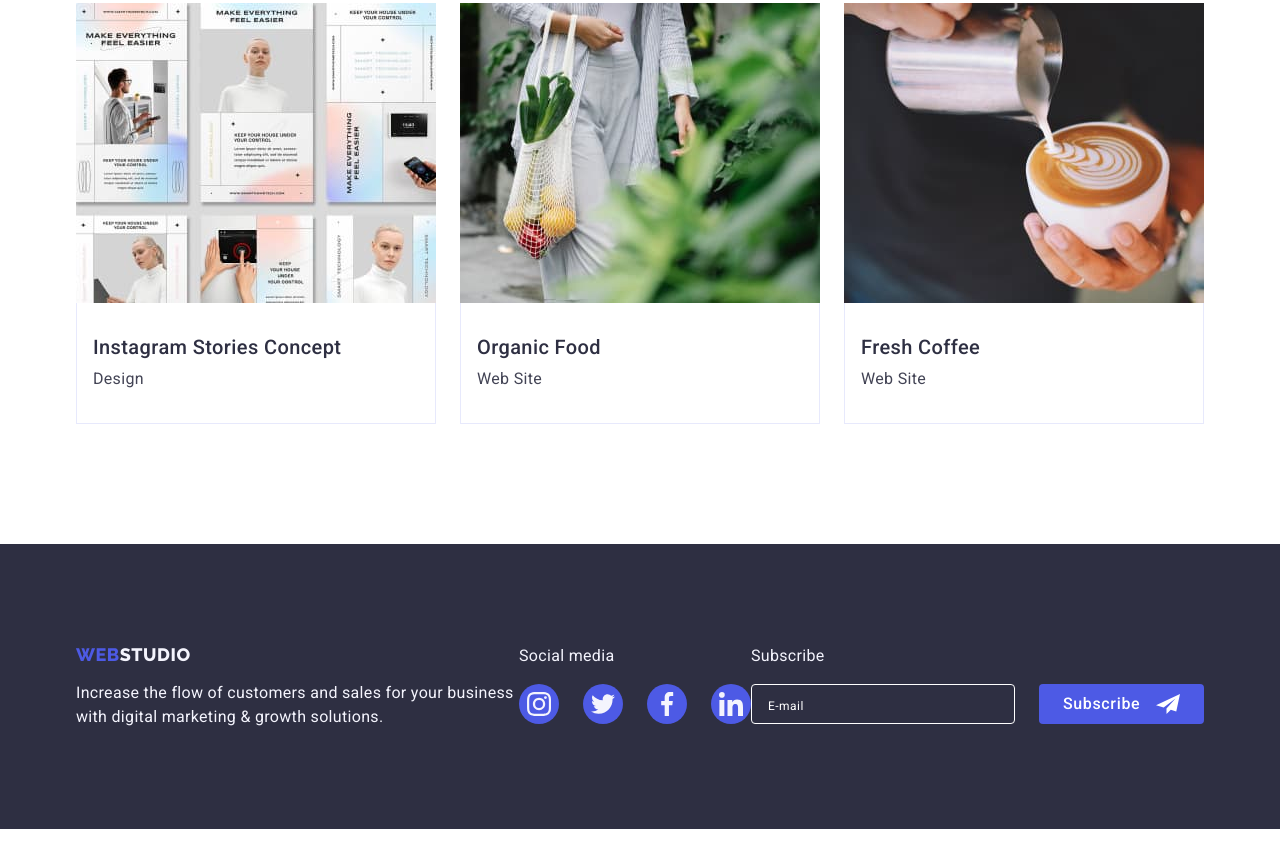
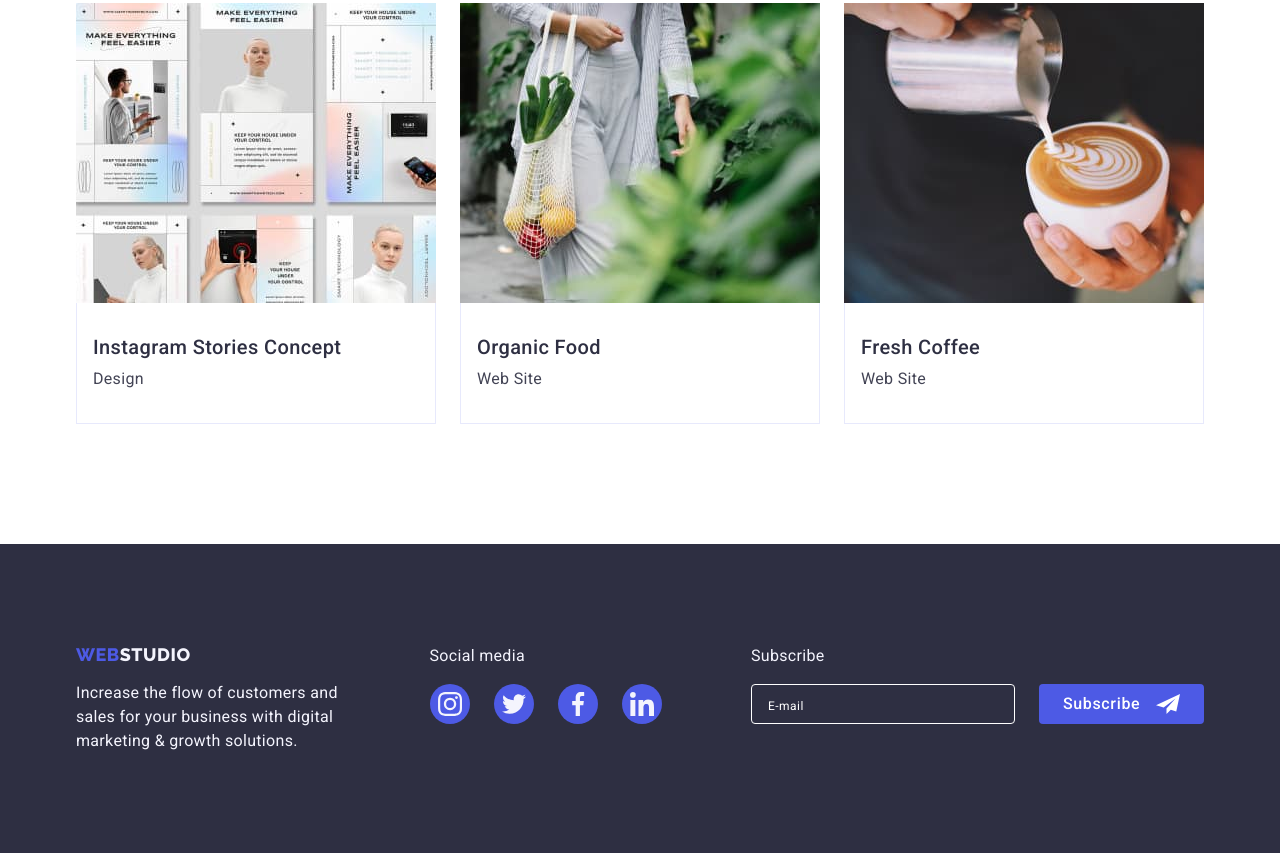
Before and after one commit to Alina-AG/goit-markup-hw-06, a plain HTML site: page portfolio.html in a window 1280 px wide. Shown: the part 1226-2079 px from the top of the page. Before the commit the page ends 2055 px from the top, so only its background shows below. Drawn offline with nearby package versions, Linux system fonts and the light colour scheme.

Commit message:
fixed footer

```diff
--- a/portfolio.html
+++ b/portfolio.html
@@ -222,7 +222,7 @@
 			<div class="container">
 				<div>
 					<a class="link logo-link" href="./index.html">WEB<span class="logo-studio">Studio</span></a>
-					<p class="descr">
+					<p class="descr footer-descr">
 						Increase the flow of customers and sales for your business with digital marketing & growth solutions.
 					</p>
 				</div>
```
